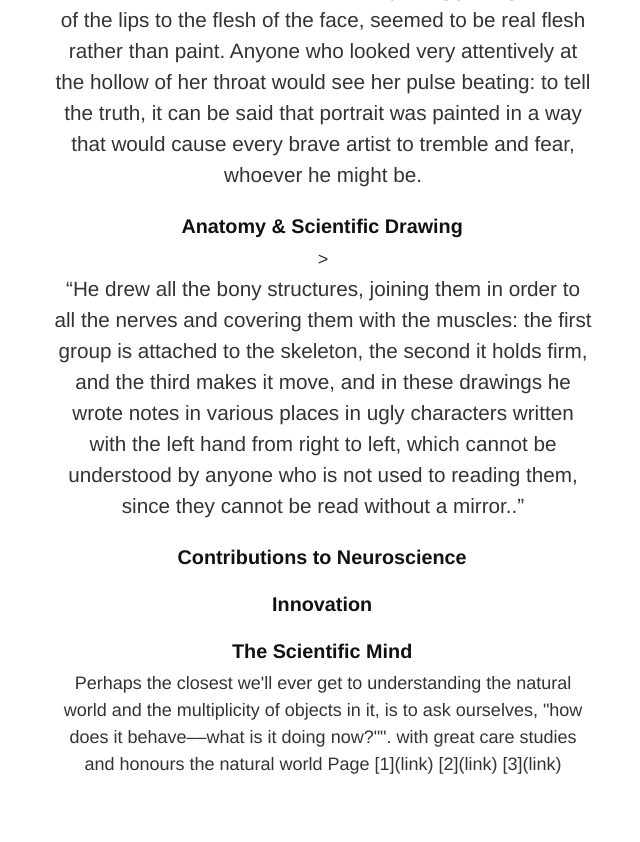
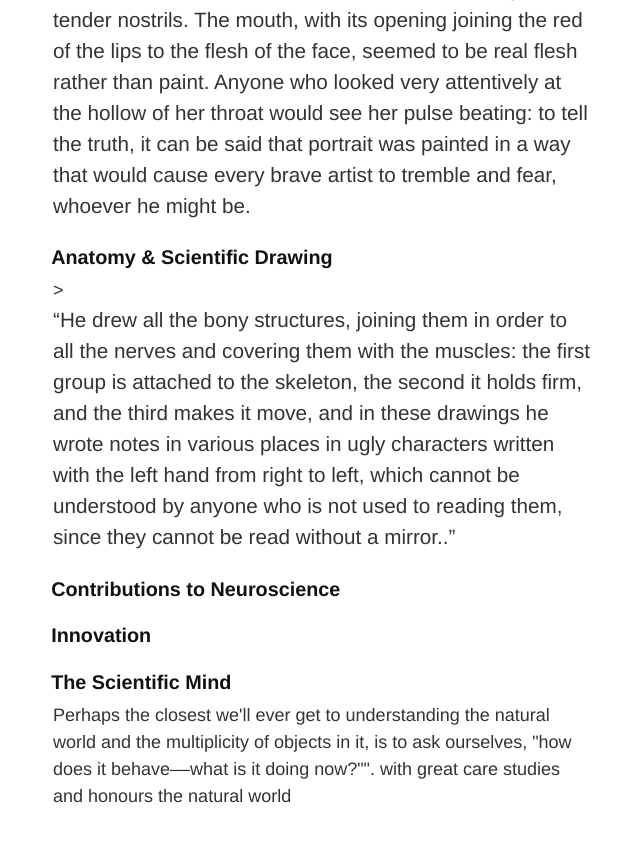
Before and after one commit to ellis-bio/ellisjalia, a Jekyll site: the page built from index.md, in a window 1280 px wide and 900 px high, scrolled down 4012 px. Shown: the top 842 px of the window, without its empty margins (317-957 px from the left). Built offline with Jekyll 4.4.1, drawn with Linux system fonts in a browser that asks for light colours.

Commit message:
Added p closure

```diff
--- a/index.md
+++ b/index.md
@@ -1,7 +1,7 @@
 ---
 layout: default
 ---
-
+<center>
 <hr width="100%" size="3">
 <div class="container">
         <img src="/assets/icons/menu.png" style="width:42px;height:42px;justify-content:center;display:inline-block;border:1px;margin: 0px 8px;padding:2px;"/>
@@ -11,6 +11,7 @@
         <img src="/assets/icons/unknown.png" style="width:42px;height:42px;justify-content:center;display:inline-block;border:1px;margin: 0px 8px;padding:2px;"/>
  </div>
   <hr width="100%" size="3">
+  </center>
 
 <p style="font-size:1.7em; margin-bottom:0"><strong>The Mind of Leonardo</strong></p>
 <p style="font-size:0.9em;">24 November 2024 - <a href ="http://archive.eclass.uth.gr/eclass/modules/document/file.php/MHXD102/Vasari%20Giorgio_The_Lives_of_the_Artists_Oxford.pdf">permalink</a></p>
@@ -19,7 +20,7 @@
 
 <center><img src="/assets/images/da-vinci-collage.png"></center>
 
-<center><p style="font-size:0.9em; ">A few examples of Leonardo's drawings, with self-portrait at age 60 in the centre. His drawings are housed in both public <a href ="https://www.vam.ac.uk/articles/leonardo-da-vincis-notebooks?srsltid=AfmBOoqeO7bdbqXngYrEJCtH6bnI8ILvacTgyCfdm3QSGA6D6EHmujX-" style="color:tomato">[1]</a> and private collections <a href ="https://www.rct.uk/collection/exhibitions/leonardo-da-vinci-a-life-in-drawing/the-drawings" style="color:tomato">[2]</a>; <a href ="https://artsandculture.google.com/story/DAVhNR_kmhU1ww?hl=en" style="color:tomato">[3]</a>.</center>
+<center><p style="font-size:0.9em; ">A few examples of Leonardo's drawings, with self-portrait at age 60 in the centre. His drawings are housed in both public <a href ="https://www.vam.ac.uk/articles/leonardo-da-vincis-notebooks?srsltid=AfmBOoqeO7bdbqXngYrEJCtH6bnI8ILvacTgyCfdm3QSGA6D6EHmujX-" style="color:tomato">[1]</a> and private collections <a href ="https://www.rct.uk/collection/exhibitions/leonardo-da-vinci-a-life-in-drawing/the-drawings" style="color:tomato">[2]</a>; <a href ="https://artsandculture.google.com/story/DAVhNR_kmhU1ww?hl=en" style="color:tomato">[3]</a></p></center>
 
 <br>
 
@@ -27,7 +28,7 @@
 
 <p style="font-size:1.20em; ">Da Vinci was born in 1452 and died in 1519, at the age of 67. Throughout his life, he worked on many projects, many of which he left unfinished; it is a conflict that Sigmund Freud <a href ="http://archive.eclass.uth.gr/eclass/modules/document/file.php/MHXD102/Vasari%20Giorgio_The_Lives_of_the_Artists_Oxford.pdf" style="color:tomato">describes</a> as the natural scientist encroaching on, suppressing, and finally overrunning the artist within. Even during his own life, his skill earned him a great reputation, which only grew after his death, culminating in our understanding and appreciation of him as the archetypal Renaissance figure. Vasari writes:</p>
 
-><p style="font-size:1.20em; ">“ ...Nature so favoured him that, wherever he turned his thought, his mind, and his heart, he demonstrated with such divine inspiration that no one else was ever equal to him in the perfection, liveliness, vitality, excellence, and grace of his works.</p>
+><p style="font-size:1.10em; ">“ ...Nature so favoured him that, wherever he turned his thought, his mind, and his heart, he demonstrated with such divine inspiration that no one else was ever equal to him in the perfection, liveliness, vitality, excellence, and grace of his works.</p>
 
 <p style="font-size:1.20em; ">Da Vinci was known as a pleasant man, both in conversation, and in his love for animals. He is said to have purchased birds held in cages in order to set them free, and “give them the liberty they had lost”. With every action, he enhanced every miserly and modest living place, and was widely loved for his stature and the beauty of his work. The city of Florence, Vasari says, received the greatest gift with Da Vinci's birth, and the greatest loss when he died.</p>
 
@@ -62,5 +63,3 @@
 Perhaps the closest we'll ever get to understanding the natural world and the multiplicity of objects in it, is to ask ourselves, "how does it behave––what is it doing now?"".
 
 with great care studies and honours the natural world
-
-Page [1](link) [2](link) [3](link)
```
